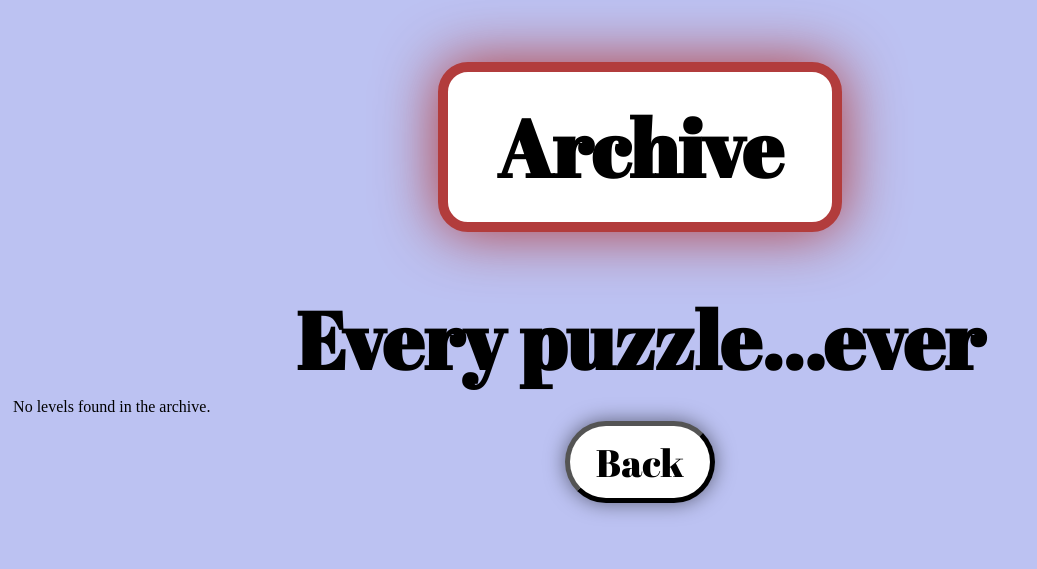
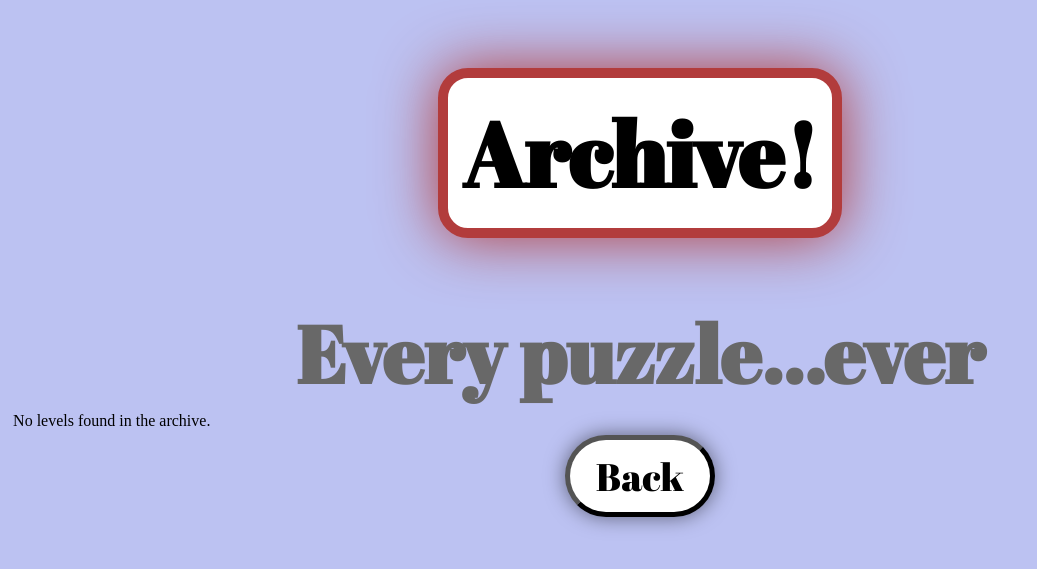
Before and after one commit to CharlieA8/In-Betweens-Py, a Flask app: page /archive in a window 1280 px wide. Shown: the top 569 px of the page, without its empty margins (0-1037 px from the left). Run offline with Flask 3, Linux system fonts and the light colour scheme; data that the repository does not hold is empty; parts of the project's set-up code (start-up, migrations or seed data) failed here and were passed over; some libraries are stand-ins or nearby versions.

Commit message:
updated more archive styling

```diff
--- a/static/main.css
+++ b/static/main.css
@@ -12,9 +12,10 @@
 }
 
 .subtitle {
-    font-size: clamp(30px, 3vw, 4vw);
+    font-size: clamp(20px, 5vw, 30px);
     text-align: center;
     font-family: 'InBetween';
+    color: rgb(104, 104, 104);
 }
 
 .titleLeft {
@@ -273,7 +274,7 @@ input {
     border-radius: 30px;
     box-shadow: 0 0 clamp(40px, 7vw, 60px) rgb(178, 60, 60);
     border: 10px solid rgb(178, 60, 60);
-    font-size: clamp(30px, 13vw, 80px);
+    font-size: clamp(40px, 15vw, 90px);
     text-align: center;
     display: flex;
     justify-content: center;
@@ -502,7 +503,7 @@ table, th, td {
 
 .newlevelCard, .completedLevelCard {
     width: clamp(50px, 12vw, 120px);
-    height: clamp(50px, 12vw, 90px);
+    height: clamp(50px, 12vw, 120px);
     color: black;
     text-decoration: none;
     border: clamp(3px, 1vw, 10px) solid black;
--- a/templates/archive.html
+++ b/templates/archive.html
@@ -1,11 +1,13 @@
 {% extends 'base.html' %}
 
 {% block head %}
+    <script src="{{ url_for('static', filename='script/borderCycle.js') }}"></script>
+
 {% endblock %}
 
 {% block body %}
     <div class="rules">
-        <h1 class="doneCard topSlide" id="borderCycle">Archive</h1>
+        <h1 class="doneCard topSlide" id="borderCycle">Archive!</h1>
     </div>
 
     <div class="subtitle">
```
